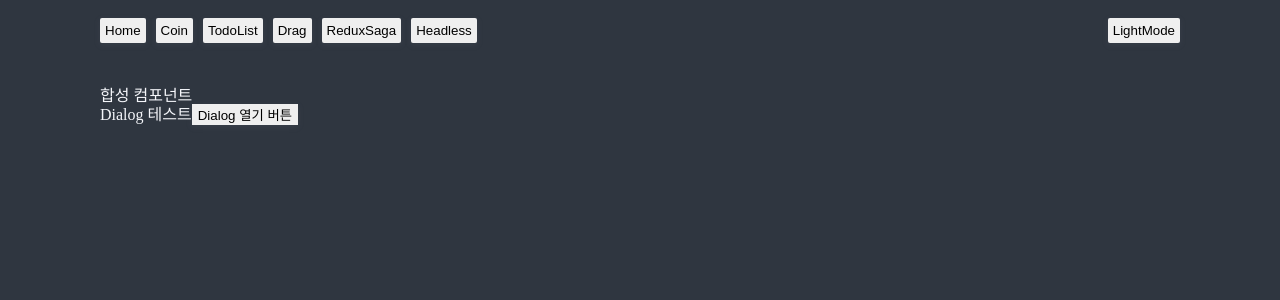
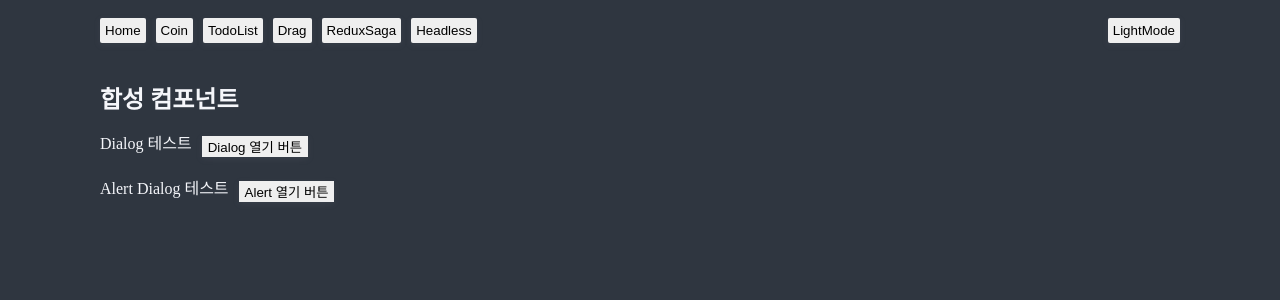
Before and after one commit to moolbum/react-masterclass, a React (Create React App) app: page /headless in a window 1280 px wide. Shown: the top 300 px of the page. Built offline with nearby package versions, Linux system fonts and the light colour scheme.

Commit message:
add: 주석추가

```diff
--- a/src/components/atoms/AlertDialog/index.tsx
+++ b/src/components/atoms/AlertDialog/index.tsx
@@ -6,72 +6,94 @@ import React, {
   useState,
 } from "react";
 import { createPortal } from "react-dom";
+import { Dialog } from "../Dialog";
 
-interface DialogContextProps {
+interface AlertDialogContextProps {
   isOpen: boolean;
-  setIsOpen: (prev: boolean) => void;
+  toggle: React.Dispatch<React.SetStateAction<boolean>>;
 }
 
-interface DialogProps {
+interface AlertDialogProps {
   defaultOpen?: boolean;
 }
 
-const DialogContext = createContext<DialogContextProps>({
-  isOpen: false,
-  setIsOpen: (prev) => !prev,
-});
+interface AlertDialogToggleProps {
+  onClick?: () => void;
+}
 
-/** Dialog Main 최상단 컴포넌트*/
-function DialogMain({
+export const AlertDialogContext = createContext<
+  AlertDialogContextProps | undefined
+>(undefined);
+
+/** AlertDialog Main 최상단 컴포넌트*/
+function AlertDialogMain({
   children,
   defaultOpen = false,
-}: PropsWithChildren<DialogProps>) {
-  const [isOpen, setIsOpen] = useState(defaultOpen);
+}: PropsWithChildren<AlertDialogProps>) {
+  const [isOpen, toggle] = useState(defaultOpen);
 
   return (
-    <DialogContext.Provider value={{ isOpen, setIsOpen }}>
+    <AlertDialogContext.Provider value={{ isOpen, toggle }}>
       {children}
-    </DialogContext.Provider>
+    </AlertDialogContext.Provider>
   );
 }
 
-/** Dialog Toggle  */
-function DialogToggle({ children }: PropsWithChildren) {
-  const { isOpen, setIsOpen } = useContext(DialogContext);
+/** AlertDialog Toggle  */
+function AlertDialogToggle({
+  children,
+  onClick,
+}: PropsWithChildren<AlertDialogToggleProps>) {
+  const { isOpen, toggle } = useContext(
+    AlertDialogContext as React.Context<AlertDialogContextProps>
+  );
 
-  return <button onClick={() => setIsOpen(!isOpen)}>{children}</button>;
+  const handleOnClick = () => {
+    if (onClick) onClick();
+    toggle(!isOpen);
+  };
+
+  return (
+    <button onClick={() => (onClick ? handleOnClick() : toggle(!isOpen))}>
+      {children}
+    </button>
+  );
 }
 
-/** Dialog Toggle */
-function DialogCloseToggle({ children }: PropsWithChildren) {
-  const { setIsOpen } = useContext(DialogContext);
+/** AlertDialog Toggle */
+export function AlertDialogCloseToggle({ children }: PropsWithChildren) {
+  const { toggle } = useContext(
+    AlertDialogContext as React.Context<AlertDialogContextProps>
+  );
 
-  return <button onClick={() => setIsOpen(false)}>{children}</button>;
+  return <button onClick={() => toggle(false)}>{children}</button>;
 }
 
-/** Dialog Portal */
-function DialogPortal({ children }: PropsWithChildren) {
-  const { isOpen } = useContext(DialogContext);
+/** AlertDialog Portal */
+export function AlertDialogPortal({ children }: PropsWithChildren) {
+  const { isOpen } = useContext(
+    AlertDialogContext as React.Context<AlertDialogContextProps>
+  );
 
   return isOpen ? createPortal(<>{children}</>, document.body) : null;
 }
 
-/** Dialog Overlay */
-function DialogOverlay(props: HTMLAttributes<HTMLDivElement>) {
+/** AlertDialog Overlay */
+export function AlertDialogOverlay(props: HTMLAttributes<HTMLDivElement>) {
   return <div {...props} />;
 }
 
-/** Dialog Content */
-function DialogContent(
+/** AlertDialog Content */
+export function AlertDialogContent(
   props: PropsWithChildren<HTMLAttributes<HTMLDivElement>>
 ) {
-  return <div {...props}>{props.children}</div>;
+  return <Dialog.Content {...props}>{props.children}</Dialog.Content>;
 }
 
-export const Dialog = Object.assign(DialogMain, {
-  Toggle: DialogToggle,
-  Content: DialogContent,
-  Portal: DialogPortal,
-  Overlay: DialogOverlay,
-  CloseToggle: DialogCloseToggle,
+export const AlertDialog = Object.assign(AlertDialogMain, {
+  Toggle: AlertDialogToggle,
+  Content: AlertDialogContent,
+  Portal: AlertDialogPortal,
+  Overlay: AlertDialogOverlay,
+  CloseToggle: AlertDialogCloseToggle,
 });
--- a/src/components/atoms/Dialog/index.tsx
+++ b/src/components/atoms/Dialog/index.tsx
@@ -17,7 +17,7 @@ interface DialogProps {
 }
 
 interface DialogToggleProps {
-  onChange?: () => void;
+  onClick?: () => void;
 }
 
 export const DialogContext = createContext<DialogContextProps | undefined>(
@@ -41,27 +41,26 @@ function DialogMain({
 /** Dialog Toggle  */
 function DialogToggle({
   children,
-  onChange,
+  onClick,
 }: PropsWithChildren<DialogToggleProps>) {
   const { isOpen, toggle } = useContext(
     DialogContext as React.Context<DialogContextProps>
   );
 
-  console.log("toggle isOpen >>>", isOpen);
-  const handleOnChange = () => {
-    if (onChange) onChange();
+  const handleOnClick = () => {
+    if (onClick) onClick();
     toggle(!isOpen);
   };
 
   return (
-    <button onClick={() => (onChange ? handleOnChange() : toggle(!isOpen))}>
+    <button onClick={() => (onClick ? handleOnClick() : toggle(!isOpen))}>
       {children}
     </button>
   );
 }
 
 /** Dialog Toggle */
-function DialogCloseToggle({ children }: PropsWithChildren) {
+export function DialogCloseToggle({ children }: PropsWithChildren) {
   const { toggle } = useContext(
     DialogContext as React.Context<DialogContextProps>
   );
@@ -70,7 +69,7 @@ function DialogCloseToggle({ children }: PropsWithChildren) {
 }
 
 /** Dialog Portal */
-function DialogPortal({ children }: PropsWithChildren) {
+export function DialogPortal({ children }: PropsWithChildren) {
   const { isOpen } = useContext(
     DialogContext as React.Context<DialogContextProps>
   );
@@ -79,7 +78,7 @@ function DialogPortal({ children }: PropsWithChildren) {
 }
 
 /** Dialog Overlay */
-function DialogOverlay(props: HTMLAttributes<HTMLDivElement>) {
+export function DialogOverlay(props: HTMLAttributes<HTMLDivElement>) {
   const { toggle } = useContext(
     DialogContext as React.Context<DialogContextProps>
   );
@@ -88,7 +87,7 @@ function DialogOverlay(props: HTMLAttributes<HTMLDivElement>) {
 }
 
 /** Dialog Content */
-function DialogContent(
+export function DialogContent(
   props: PropsWithChildren<HTMLAttributes<HTMLDivElement>>
 ) {
   return <div {...props}>{props.children}</div>;
--- a/src/pages/Headless/index.tsx
+++ b/src/pages/Headless/index.tsx
@@ -1,5 +1,6 @@
 import React from "react";
 import styled from "styled-components";
+import { AlertDialog } from "../../components/atoms/AlertDialog";
 import { Dialog } from "../../components/atoms/Dialog";
 
 function HeadLess() {
@@ -9,8 +10,10 @@ function HeadLess() {
 
   return (
     <div>
-      <h2>합성 컴포넌트</h2>
+      <Title>합성 컴포넌트</Title>
 
+      <Section>
+        {/* {Dialog} */}
         <Dialog>
           Dialog 테스트
           <Dialog.Toggle>Dialog 열기 버튼</Dialog.Toggle>
@@ -22,7 +25,7 @@ function HeadLess() {
                 <p>세상에 드디어 마참내</p>
 
                 <div className="content-toggle-container">
-                <Dialog.Toggle onChange={handleConfirmClick}>
+                  <Dialog.Toggle onClick={handleConfirmClick}>
                     확인
                   </Dialog.Toggle>
                   <Dialog.CloseToggle>닫기</Dialog.CloseToggle>
@@ -31,13 +34,58 @@ function HeadLess() {
             </Content>
           </Dialog.Portal>
         </Dialog>
+      </Section>
+
+      <Section>
+        {/* {AlertDialog} */}
+        <AlertDialog>
+          Alert Dialog 테스트
+          <AlertDialog.Toggle>Alert 열기 버튼</AlertDialog.Toggle>
+          <AlertDialog.Portal>
+            <AlertDialogOverlay />
+            <Content>
+              <div className="content-container">
+                <AlertDialogTitle>Alert 다이얼로그 (모달)</AlertDialogTitle>
+                <p>꼭 읽으세요</p>
+
+                <div className="content-toggle-container">
+                  <AlertDialog.Toggle onClick={handleConfirmClick}>
+                    확인
+                  </AlertDialog.Toggle>
+                  <AlertDialog.CloseToggle>닫기</AlertDialog.CloseToggle>
+                </div>
+              </div>
+            </Content>
+          </AlertDialog.Portal>
+        </AlertDialog>
+      </Section>
     </div>
   );
 }
 
 export default HeadLess;
 
+const Title = styled.h1`
+  font-size: 24px;
+  font-weight: 700;
+  margin-bottom: 24px;
+`;
+
+const Section = styled.section`
+  display: flex;
+  gap: 10px;
+  margin-bottom: 24px;
+`;
+
 const Overlay = styled(Dialog.Overlay)`
+  position: fixed;
+  inset: 0;
+  background: rgba(0, 0, 0, 0.5);
+  width: 100%;
+  height: 100vh;
+`;
+
+const AlertDialogOverlay = styled(AlertDialog.Overlay)`
   position: fixed;
   inset: 0;
   background: rgba(0, 0, 0, 0.5);
@@ -67,3 +115,7 @@ const Content = styled(Dialog.Content)`
     justify-content: end;
   }
 `;
+
+const AlertDialogTitle = styled.h2`
+  color: red;
+`;
```
Lines whose indentation alone changed are shown as unchanged.
